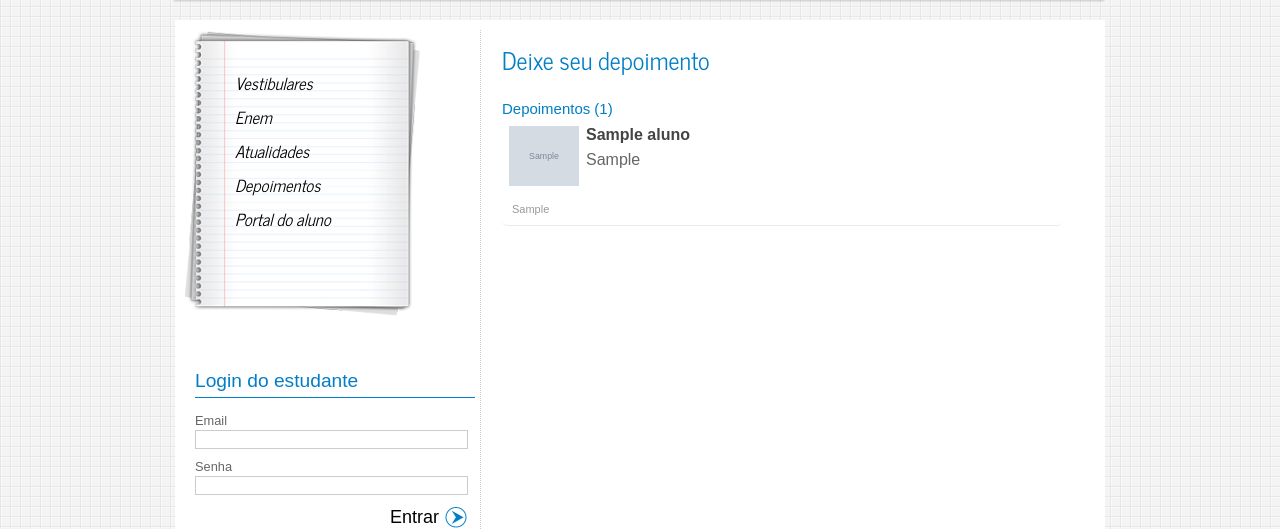
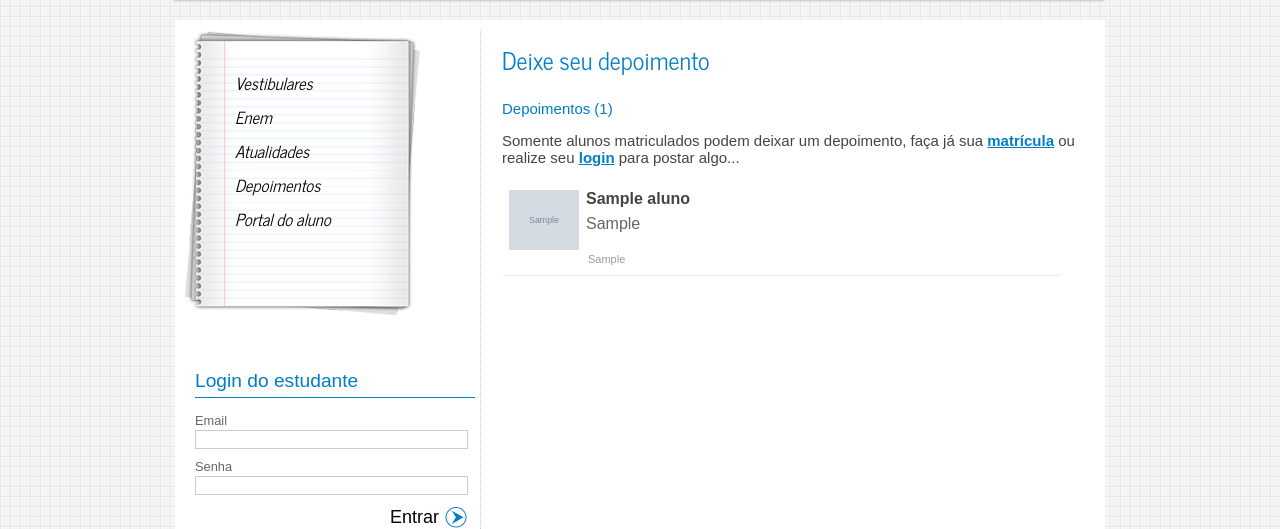
Before and after one commit to gabrielfreire/www.projetochance.org.br, a PHP site: page /depoimentos.php in a window 1280 px wide. Shown: the part 164-693 px from the top of the page. Run offline with PHP 8.4, Linux system fonts and the light colour scheme; tables that the repository leaves empty hold one stand-in row (values such as "Sample post"); grey boxes marked "Sample" are stand-in pictures.

Commit message:
inserindo depoimento

```diff
--- a/classes/Depoimento.class.php
+++ b/classes/Depoimento.class.php
@@ -19,10 +19,21 @@ class Depoimento {
     public $data;           # varchar(20)
     public $mensagem;       # text
 
+    public function getObject() {
+        $pdo = DBpdo::connection();
+        $sql = $pdo->prepare("SELECT *, a.data AS data_depo FROM depoimento a JOIN aluno b "
+                . "ON a.id_aluno = b.id WHERE a.id = ?");
+
+        $sql->bindParam(1, $this->id, PDO::PARAM_INT);
+        $sql->execute();
+
+        return $sql->fetch(PDO::FETCH_OBJ);
+    }
 
     public function getObjects() {
         $pdo = DBpdo::connection();
-        $sql = $pdo->query("SELECT * FROM depoimento a JOIN aluno b ON a.id_aluno = b.id");
+        $sql = $pdo->query("SELECT *, a.data AS data_depo FROM depoimento a JOIN aluno b "
+                . "ON a.id_aluno = b.id ORDER BY a.id DESC");
 
         return $sql->fetchAll(PDO::FETCH_OBJ);
     }
@@ -31,37 +42,39 @@ class Depoimento {
         $pdo = DBpdo::connection();
         $sql = $pdo->query("SELECT COUNT(*) as total FROM depoimento");
 
-        return $sql->fetch(PDO::FETCH_OBJ)->total;
+        return (integer) $sql->fetch(PDO::FETCH_OBJ)->total;
     }
 
     public function insert() {
         $pdo = DBpdo::connection();
-        $stmte = $pdo->prepare("INSERT INTO depoimento "
+        $sql = $pdo->prepare("INSERT INTO depoimento "
                 . "(id_aluno, data, mensagem) VALUES(?, ?, ?)");
 
-        $stmte->bindParam(1,  $this->id_aluno, PDO::PARAM_INT);
-        $stmte->bindParam(2,  $this->data, PDO::PARAM_STR);
-        $stmte->bindParam(3,  $this->mensagem, PDO::PARAM_STR);
-        $stmte->execute();
+        $sql->bindParam(1, $this->id_aluno, PDO::PARAM_INT);
+        $sql->bindParam(2, $this->data, PDO::PARAM_STR);
+        $sql->bindParam(3, $this->mensagem, PDO::PARAM_STR);
+        $sql->execute();
+
+        $this->id = DBpdo::lastInsertId();
     }
 
     public function update() {
         $pdo = DBpdo::connection();
-        $stmte = $pdo->prepare("UPDATE depoimento SET "
+        $sql = $pdo->prepare("UPDATE depoimento SET "
                 . "id_aluno=?, mensagem=? WHERE id = ?");
 
-        $stmte->bindParam(1,  $this->id_aluno, PDO::PARAM_INT);
-        $stmte->bindParam(2,  $this->mensagem, PDO::PARAM_STR);
-        $stmte->bindParam(3,  $this->id, PDO::PARAM_INT);
-        $stmte->execute();
+        $sql->bindParam(1, $this->id_aluno, PDO::PARAM_INT);
+        $sql->bindParam(2, $this->mensagem, PDO::PARAM_STR);
+        $sql->bindParam(3, $this->id, PDO::PARAM_INT);
+        $sql->execute();
     }
 
     public function delete() {
         $pdo = DBpdo::connection();
-        $stmte = $pdo->prepare("DELETE FROM depoimento WHERE id = ? LIMIT 1");
+        $sql = $pdo->prepare("DELETE FROM depoimento WHERE id = ? LIMIT 1");
 
-        $stmte->bindParam(1, $this->id, PDO::PARAM_INT);
-        $stmte->execute();
+        $sql->bindParam(1, $this->id, PDO::PARAM_INT);
+        $sql->execute();
     }
 
 }
--- a/css/content.css
+++ b/css/content.css
@@ -151,6 +151,7 @@
 /************************************************************/
 
 /* Busca */
+/****************************/
 .box-search {
     border-bottom:solid 1px #017ec5;
     margin: 30px 8px;
@@ -170,6 +171,7 @@
 }
 
 /* Home */
+/****************************/
 object.banner {
     width: 600px;
     height: 180px;
@@ -177,6 +179,7 @@ object.banner {
 }
 
 /* Matrícula */
+/****************************/
 .table-matricula {
     margin: 10px 8px;
 }
@@ -192,6 +195,7 @@ object.banner {
 }
 
 /* Contato */
+/****************************/
 .table-contato {
     margin: 10px 8px;
 }
@@ -207,6 +211,7 @@ object.banner {
 }
 
 /* Vestibulares e ENEM */
+/****************************/
 .box-link {
     margin: 10px 0;
     padding: 5px;
@@ -224,6 +229,7 @@ object.banner {
 }
 
 /* Galeria de fotos */
+/****************************/
 .thumbnails {
     margin-left: 6px;
     display: table;
@@ -249,8 +255,9 @@ object.banner {
 }
 
 /* Depoimentos */
+/****************************/
+/* Caixa para escrever no depoimento */
 .box-new-depo {
-    /*border:solid 1px #000;*/
     border-bottom: solid 1px #ebebe4;
     width: 560px;
     padding-bottom: 5px;
@@ -259,7 +266,6 @@ object.banner {
 }
 
 .box-new-depo div {
-    /*border:solid 1px #000;*/
     background: #efeded;
     font-weight: bold;
     padding: 10px;
@@ -267,7 +273,6 @@ object.banner {
 }
 
 .box-new-depo img {
-    /*border:solid 1px #000;*/
     width: 90px;
     height: 80px;
     margin: 10px;
@@ -293,9 +298,7 @@ object.banner {
     padding: 1px 10px;
     float: right;
 }
-
-
-/***/
+/* Caixas para listar os depoimentos */
 .box-depo {
     border-bottom: solid 1px #ebebe4;
     -moz-border-radius: 5px;
@@ -330,9 +333,20 @@ object.banner {
 
 .depo-data {
     color: #999;
-    width: 515px;
+    width: 474px;
     font-size: 11px;
     padding: 10px 0;
-    margin-left: 10px;
+    margin-top: 10px;
+    float: right;
+}
+/* Mensagens para o usuário não logado */
+.logado-none {
+    margin: 15px 8px;
+    font-size: 15px;
+}
+
+.depo-none {
+    font-style: italic;
+    margin: 50px 8px;
     float: left;
 }
--- a/depoimentos.php
+++ b/depoimentos.php
@@ -13,7 +13,6 @@ if ( Session::getAlunoLogado() ) {
     $aluno->id = Session::getIdAluno();
     $aluno = $aluno->getObject();
 }
-
 ?>
 
 <!DOCTYPE html>
@@ -46,13 +45,25 @@ if ( Session::getAlunoLogado() ) {
                             <div><?php echo $aluno->nome ?></div>
                             <img src="images/<?php echo $aluno->foto ?>" alt="" title="<?php ?>" />
 
-                            <textarea name="mensagem" placeholder="Escreva algo sobre o Projeto Chance..."></textarea>
+                            <textarea id="mensagem" placeholder="Escreva algo sobre o Projeto Chance..."></textarea>
                             <button id="btn-new-depo">Publicar</button>
                         </div>
                     <?php else: ?>
 
+                        <!-- mensagem para se logar -->
+                        <div class="logado-none">
+                            Somente alunos matriculados podem deixar um depoimento, faça já sua
+                            <a href="">matrícula</a> ou realize seu <a href="">login</a> para postar algo...
+                        </div>
+                    <?php endif; ?>
 
-                    <?php endif; ?>
+
+                    <div id="pai-depos">
+                        <?php if ( $depoimento->getTotalRegistros() === 0): ?>
+
+                            <div class="depo-none">Seja o primeiro a deixar o seu...</div>
+                        <?php else: ?>
+
 
 
                             <!-- todos os depoimentos -->
@@ -64,9 +75,13 @@ if ( Session::getAlunoLogado() ) {
 
                                     <div class="depo-nome"><?php echo $depoimento->nome ?></div>
                                     <div class="depo-msg"><?php echo $depoimento->mensagem ?></div>
-                            <div class="depo-data"><?php echo $depoimento->data ?></div>
+                                    <div class="depo-data"><?php echo $depoimento->data_depo ?></div>
                                 </div>
                             <?php endforeach; ?>
+
+                        <?php endif; ?>
+                    </div>
+
 
                 </div><!--sub-content-->
             </div><!--content-->
--- a/js/jquery.contato.js
+++ b/js/jquery.contato.js
@@ -35,7 +35,7 @@ var contato = {
     onSubmit: function (){
 
         var me = this;
-        $("#form").on("submit", function(event){
+        $("#form-contato").on("submit", function(event){
             event.preventDefault();
 
             if ( me.validateFields() ) {
--- a/js/jquery.depoimento.js
+++ b/js/jquery.depoimento.js
@@ -7,14 +7,30 @@
 var depoimentos = {
 
     init: function (){
-
+        this.onAdd();
     },
 
     onAdd: function (){
 
         $("#btn-new-depo").on("click", function(){
 
+            $.post("ajax/ajax-depoimento.php", "mensagem="+$("#mensagem").val(), function (html){
 
+                //apagar textarea e dar foco
+                $("#mensagem").val("").focus();
+
+                //se for o primeiro depoimento, apaga a mensagem
+                if ( $(".depo-none").is(":visible") ) {
+                    $(".depo-none").hide();
+                }
+
+                //inserir depoimento ao topo da div
+                $("#pai-depos")
+                    .prepend(html)
+                        .find(".box-depo:eq(0)")
+                            .fadeIn(2000);
+
+           }, "html");
         });
     }
 };
--- a/portal.php
+++ b/portal.php
@@ -24,7 +24,7 @@ require_once "./classes/Session.class.php";
 
                     <div class="login">
                         <a href="#" id="sair">Sair</a>
-                        <?php   ?>
+                        <?php var_dump($_SESSION);  ?>
                     </div>
 
                 </div><!--sub-content-->
```
Also changed, not shown: ajax/ajax-depoimento.php (+6 -3 lines). Lines whose indentation alone changed are shown as unchanged.
